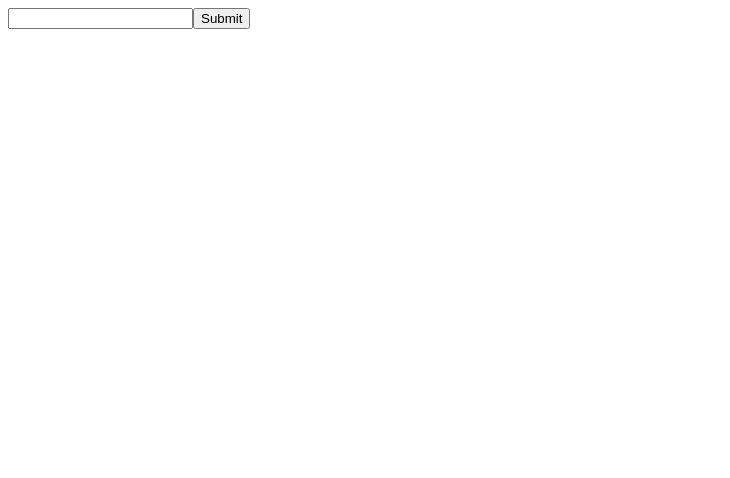
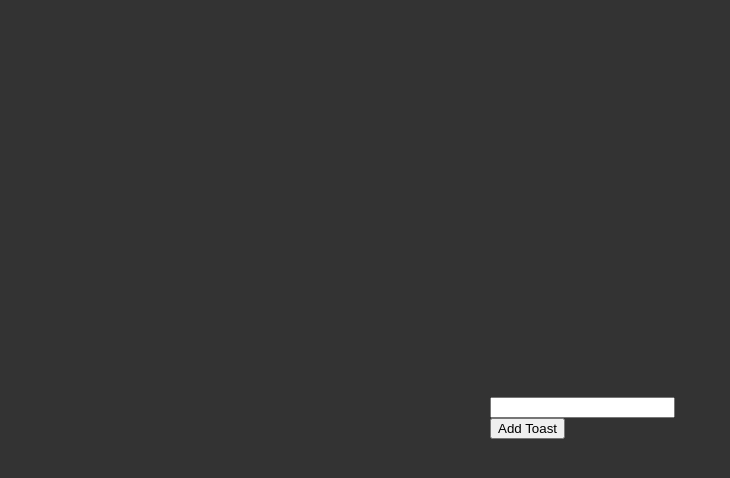
Before and after one commit to eashikanaznin/react_advanced, a React (Vite) app: page / in a window 1280 px wide. Shown: the top 478 px of the page, without its empty margins (0-730 px from the left). Built offline with nearby package versions, Linux system fonts and the light colour scheme.

Commit message:
215-toaseters

```diff
--- a/src/App.jsx
+++ b/src/App.jsx
@@ -1,4 +1,5 @@
 import { ToastFrom } from "./ToastForm"
+import './style.css'
 
 function App() {
 
--- /dev/null
+++ b/src/Toast.jsx
@@ -0,0 +1,19 @@
+import { useEffect } from "react";
+export function Toast({ toasts, setToasts }) {
+
+  function removeToast(index){
+    setToasts((currentToasts) => currentToasts.filter((_, i) => i !== index));
+  }
+
+  return (
+    <>
+      <div className="toast-container bottom-right">
+        {toasts.map((toast, index) => (
+          <div key={index} className="toast" onClick={()=>removeToast(index)}>
+            {toast}
+          </div>
+        ))}
+      </div>
+    </>
+  );
+}
--- a/src/ToastForm.jsx
+++ b/src/ToastForm.jsx
@@ -1,13 +1,33 @@
+import { useState } from "react"
+import { Toast } from "./Toast"
+import { useEffect } from "react";
+
 export function ToastFrom(){
+
+  const [ toasts, setToasts ]= useState([])
+  const [ toastInput, setToastInput ]= useState()
 
   function handlaSubmit(e){
     e.preventDefault()
+    if (toasts === '') return
+    setToasts((currentToasts) => [...currentToasts, toastInput])
+    setToastInput('')
   }
   return(
+    <>
+    <Toast toasts={toasts} setToasts={setToasts}/>
+
+    <br/>
+    <div className="form">
     <form onSubmit={ handlaSubmit }>
-       <input id='toast_name'/>
-       <button>Submit</button>
+       <input id='toast_name' value = {toastInput} onChange={ (e) => setToastInput( e.target.value)}/>
+       <br/>
+       <button>Add Toast</button>
     </form>
+    </div>
+
+    </>
+
 
   )
 }
--- /dev/null
+++ b/src/ToastHandler.js
@@ -0,0 +1,3 @@
+// export function RemoveToast({ ToastId, toasts}){
+//   setToasts()
+// }
--- /dev/null
+++ b/src/style.css
@@ -0,0 +1,65 @@
+.toast-container {
+  position: fixed;
+  z-index: 9999;
+  width: 200px;
+  padding: 0.5rem;
+  display: flex;
+  flex-direction: column;
+  gap: 0.5rem;
+}
+
+body {
+  background: #333;
+  min-height: 100vh;
+  margin: 0;
+}
+
+.toast {
+  background: white;
+  border-radius: 0.25rem;
+  padding: 1rem;
+  cursor: pointer;
+  overflow: hidden;
+}
+
+.toast-container.top-left {
+  top: 0;
+  left: 0;
+}
+
+.toast-container.top-right {
+  top: 0;
+  right: 0;
+}
+
+.toast-container.top-center {
+  top: 0;
+  left: 50%;
+  translate: -50%;
+}
+
+.toast-container.bottom-left {
+  bottom: 0;
+  left: 0;
+}
+
+.toast-container.bottom-right {
+  bottom: 0;
+  right: 0;
+}
+
+.toast-container.bottom-center {
+  bottom: 0;
+  left: 50%;
+  translate: -50%;
+}
+
+.form {
+  display: flex;
+  flex-direction: column;
+  justify-content: center;
+  max-width: 300px;
+  gap: 0.5rem;
+  height: 100vh;
+  margin: auto;
+}
```
